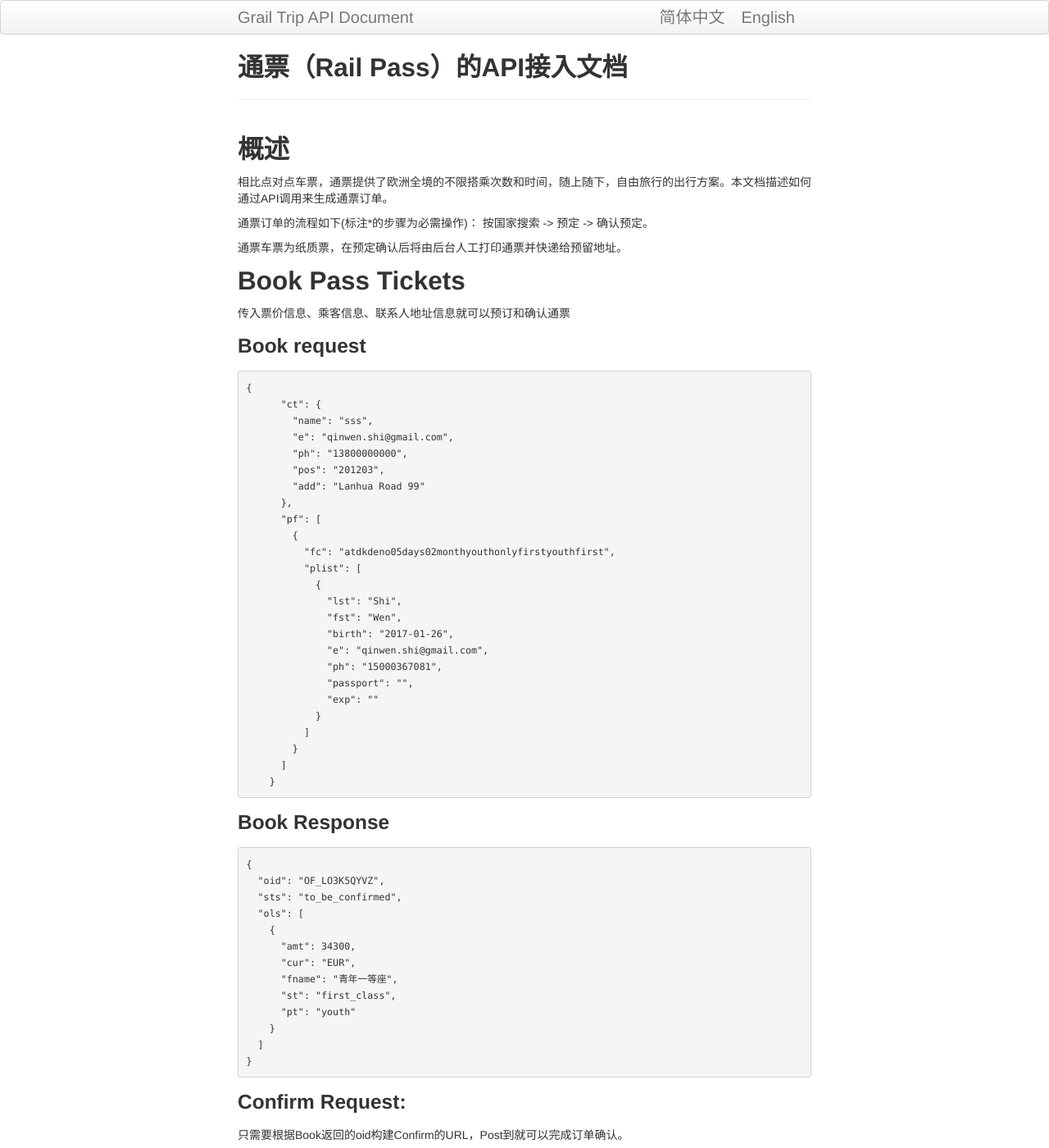
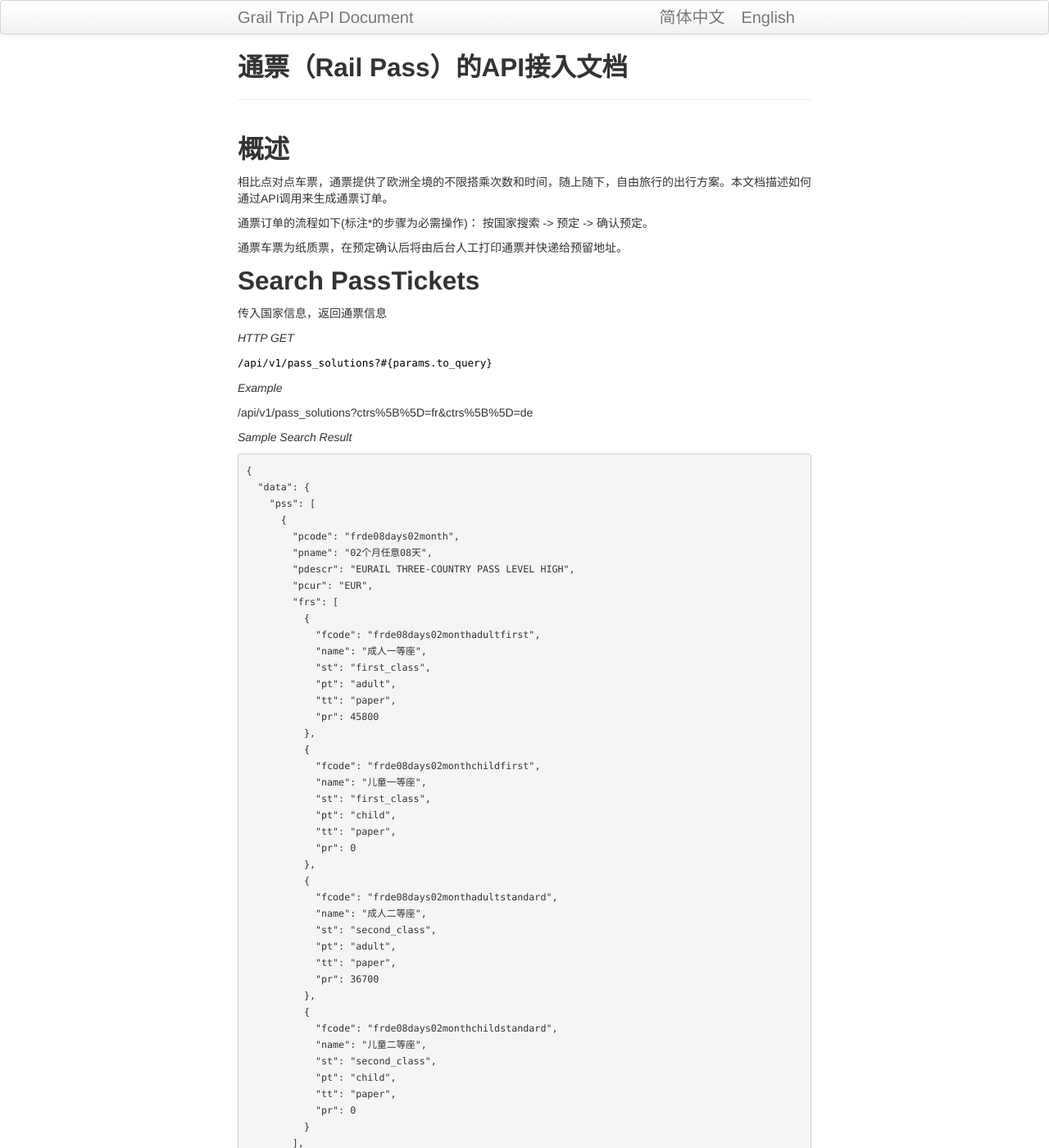
Before and after one commit to kyoangel/grailtrip, a Jekyll site: the page built from zh/pages/rail_pass.md, in a window 1280 px wide and 1400 px high. Shown: the whole window at 82% size. Built offline with Jekyll 4.4.1, drawn with Linux system fonts in a browser that asks for light colours; some of the changed text lies outside the part shown.

Commit message:
Add search API example.

````diff
--- a/zh/pages/rail_pass.md
+++ b/zh/pages/rail_pass.md
@@ -12,6 +12,103 @@ description: 帮助您搜索、比较、预定欧洲地面交通（铁路、大
   按国家搜索 -> 预定 -> 确认预定。
 
 通票车票为纸质票，在预定确认后将由后台人工打印通票并快递给预留地址。
+
+## Search PassTickets
+传入国家信息，返回通票信息
+
+*HTTP GET*
+
+`/api/v1/pass_solutions?#{params.to_query}`
+
+*Example*
+
+/api/v1/pass_solutions?ctrs%5B%5D=fr&ctrs%5B%5D=de
+
+*Sample Search Result*
+```json
+{
+  "data": {
+    "pss": [
+      {
+        "pcode": "frde08days02month",
+        "pname": "02个月任意08天",
+        "pdescr": "EURAIL THREE-COUNTRY PASS LEVEL HIGH",
+        "pcur": "EUR",
+        "frs": [
+          {
+            "fcode": "frde08days02monthadultfirst",
+            "name": "成人一等座",
+            "st": "first_class",
+            "pt": "adult",
+            "tt": "paper",
+            "pr": 45800
+          },
+          {
+            "fcode": "frde08days02monthchildfirst",
+            "name": "儿童一等座",
+            "st": "first_class",
+            "pt": "child",
+            "tt": "paper",
+            "pr": 0
+          },
+          {
+            "fcode": "frde08days02monthadultstandard",
+            "name": "成人二等座",
+            "st": "second_class",
+            "pt": "adult",
+            "tt": "paper",
+            "pr": 36700
+          },
+          {
+            "fcode": "frde08days02monthchildstandard",
+            "name": "儿童二等座",
+            "st": "second_class",
+            "pt": "child",
+            "tt": "paper",
+            "pr": 0
+          }
+        ],
+        "ctrs": [
+          {
+            "cc": 80,
+            "cn": "德国"
+          },
+          {
+            "cc": 87,
+            "cn": "法国"
+          }
+        ]
+      },
+      {
+        "pcode": "frde06days02monthyouthonlystandard",
+        "pname": "02个月任意06天",
+        "pdescr": "EURAIL TWO-COUNTRY STANDARD CLASS YOUTH PASS LEVEL HIGH",
+        "pcur": "EUR",
+        "frs": [
+          {
+            "fcode": "frde06days02monthyouthonlystandardyouthstandard",
+            "name": "青年二等座",
+            "st": "second_class",
+            "pt": "youth",
+            "tt": "paper",
+            "pr": 25800
+          }
+        ],
+        "ctrs": [
+          {
+            "cc": 87,
+            "cn": "法国"
+          },
+          {
+            "cc": 80,
+            "cn": "德国"
+          }
+        ]
+      }
+    ]
+  }
+}
+```
 
 ## Book Pass Tickets
 
````
